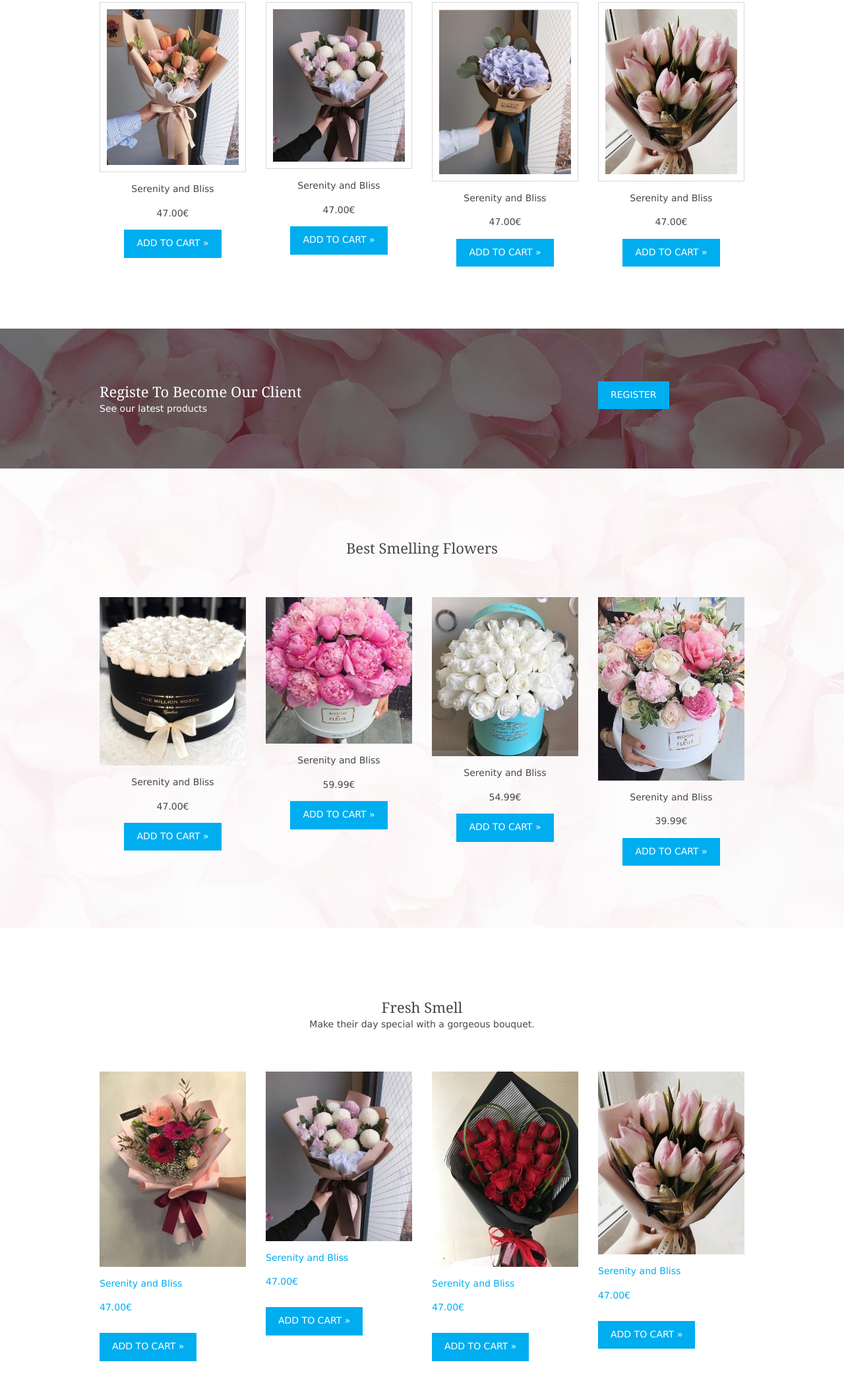
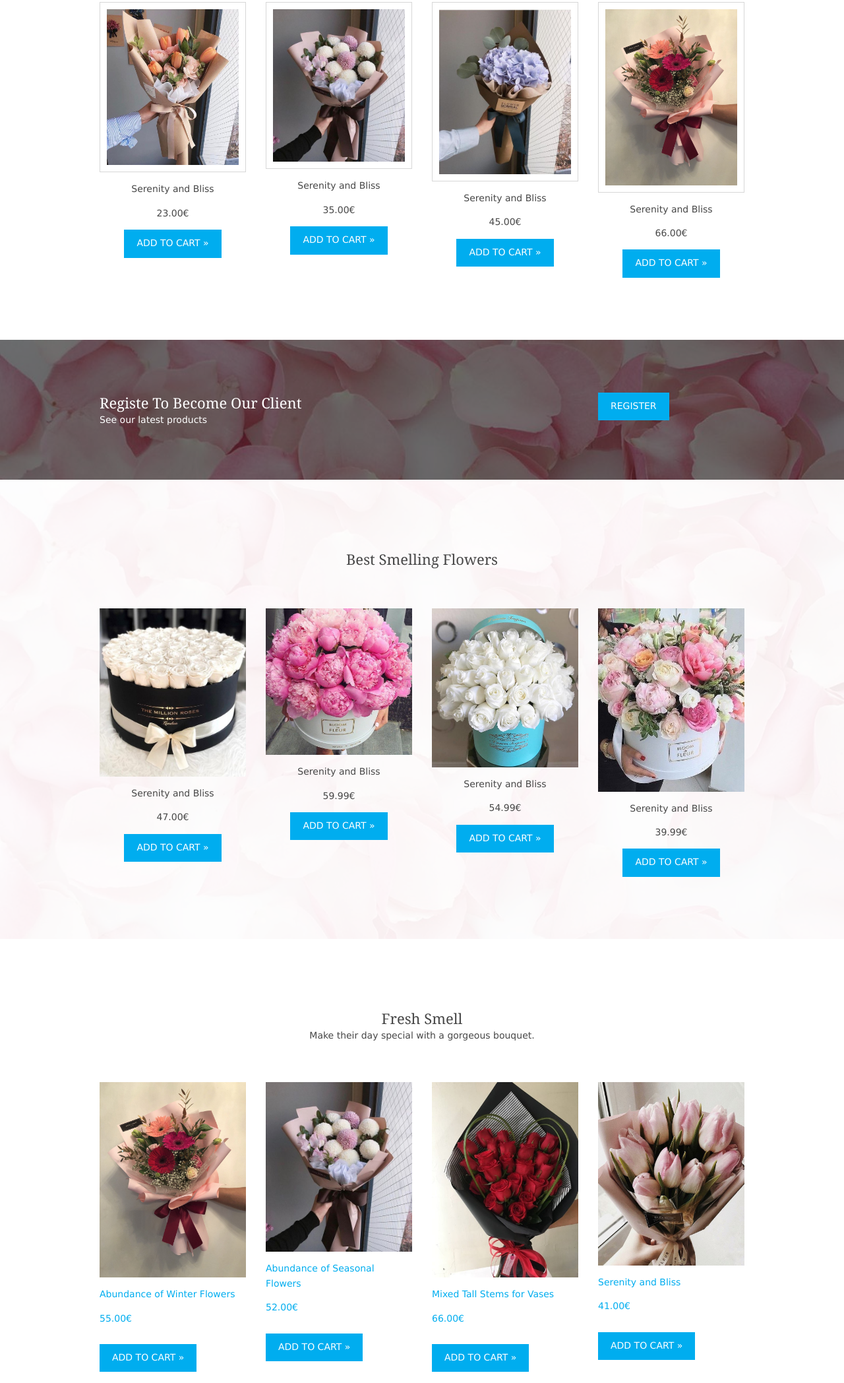
Before and after one commit to EneaBrovina/Web, a plain HTML site: page Projekti-Web/index.html in a window 1280 px wide. Shown: the part 1575-3671 px from the top of the page at 66% size. Drawn offline with Linux system fonts and the light colour scheme.

Commit message:
ndryshim

```diff
--- a/Projekti-Web/index.html
+++ b/Projekti-Web/index.html
@@ -22,7 +22,7 @@
         <li><a href="#">About</a></li>
         <li><a href="#">Contact</a></li>
         <li><a href="pages/login.html">Login</a></li>
-        <li><a href="#">Register</a></li>
+        <li><a href="pages/register.html">Register</a></li>
 		<li><i class="fa fa-shopping-cart"></i>shopping cart</li>
 
 
@@ -91,25 +91,25 @@
       <li class="one_quarter first">
         <img class="inspace-10 borderedbox" src="images/demo/bloom1.jpg" alt="">
         <p>Serenity and Bliss</p>
-		<p> 47.00€</p>
+		<p> 23.00€</p>
 		 <p><a class="btn" href="#">Add to cart &raquo;</a></p>
       </li>
       <li class="one_quarter">
         <img class="inspace-10 borderedbox" src="images/demo/bloom2.jpg" alt="">
         <p>Serenity and Bliss</p>
-		<p> 47.00€</p>
+		<p> 35.00€</p>
 		 <p><a class="btn" href="#">Add to cart &raquo;</a></p>
       </li>
       <li class="one_quarter">
         <img class="inspace-10 borderedbox" src="images/demo/bloom6.jpg" alt="">
        <p>Serenity and Bliss</p>
-		<p> 47.00€</p>
+		<p> 45.00€</p>
 		 <p><a class="btn" href="#">Add to cart &raquo;</a></p>
       </li>
       <li class="one_quarter">
-        <img class="inspace-10 borderedbox" src="images/demo/bloom4.jpg" alt="">
+        <img class="inspace-10 borderedbox" src="images/demo/bloom5.jpg" alt="">
          <p>Serenity and Bliss</p>
-		<p> 47.00€</p>
+		<p> 66.00€</p>
 		 <p><a class="btn" href="#">Add to cart &raquo;</a></p>
       </li>
 
@@ -124,9 +124,10 @@
       <h6 class="nospace">Registe to become our client</h6>
       <p class="nospace">See our latest products</p>
     </div>
-    <footer class="one_quarter"><a class="btn" href="#">Register</a></footer>
+    <footer class="one_quarter"><a class="btn" href="pages/register.html">Register</a></footer>
   </article>
 </div>
+
 <div class="wrapper bgded overlay light" style="background-image:url('images/demo/backgrounds/F.png');">
   <section class="hoc container clear">
     <div class="sectiontitle">
@@ -171,20 +172,20 @@
     <figure>
       <ul class="nospace group logos">
         <li class="one_quarter first"><a href="#"><img src="images/demo/bloom5.jpg" alt="">
-		 <p>Serenity and Bliss</p>
-		<p> 47.00€</p>
+		 <p>Abundance of Winter Flowers</p>
+		<p> 55.00€</p>
 		 <p><a class="btn" href="#">Add to cart &raquo;</a></p></a></li>
         <li class="one_quarter"><a href="#"><img  src="images/demo/bloom2.jpg" alt="">
-		 <p>Serenity and Bliss</p>
-		<p> 47.00€</p>
+		 <p>Abundance of Seasonal Flowers</p>
+		<p> 52.00€</p>
 		 <p><a class="btn" href="#">Add to cart &raquo;</a></p></a></li>
         <li class="one_quarter"><a href="#"><img  src="images/demo/bloom10.jpg" alt="">
-		 <p>Serenity and Bliss</p>
-		<p> 47.00€</p>
+		 <p>Mixed Tall Stems for Vases</p>
+		<p> 66.00€</p>
 		 <p><a class="btn" href="#">Add to cart &raquo;</a></p></a></li>
         <li class="one_quarter"><a href="#"><img  src="images/demo/bloom4.jpg" alt="">
 		 <p>Serenity and Bliss</p>
-		<p> 47.00€</p>
+		<p> 41.00€</p>
 		 <p><a class="btn" href="#">Add to cart &raquo;</a></p></a></li>
       </ul>
     </figure>
```
